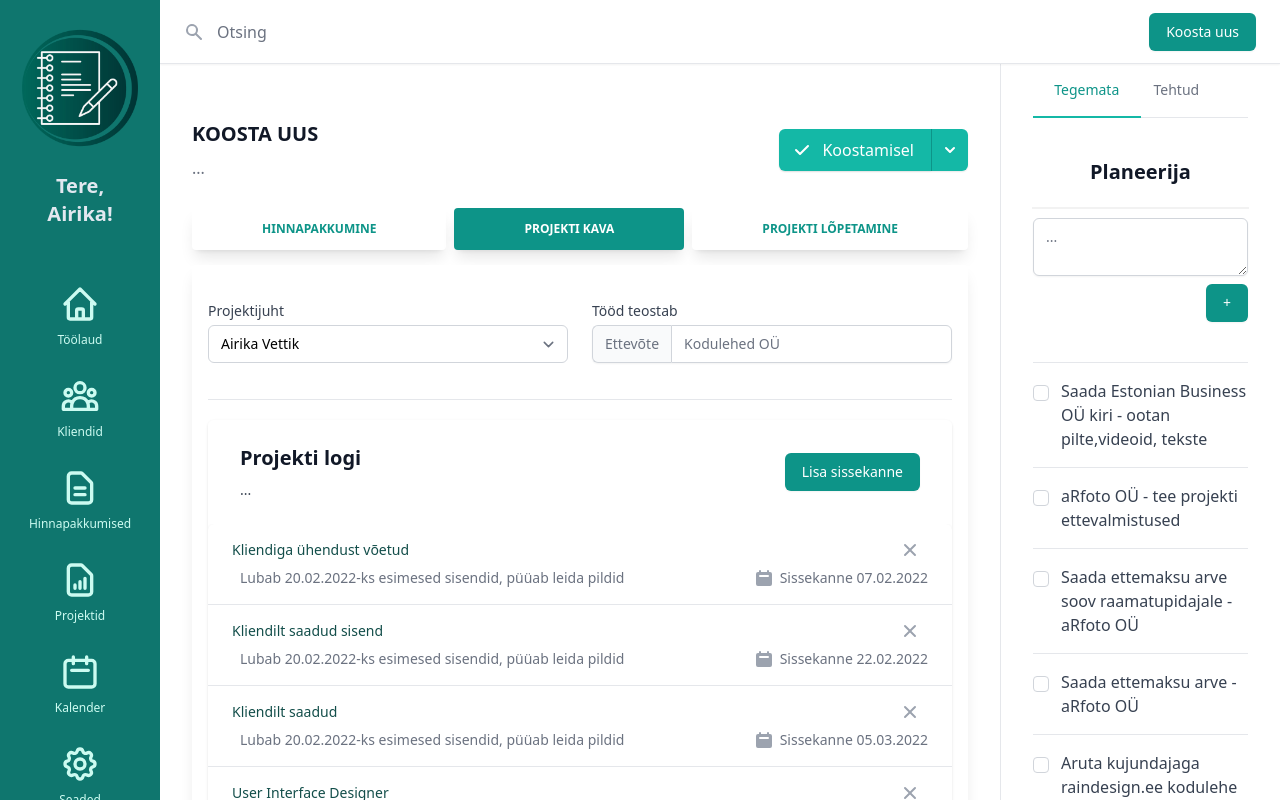
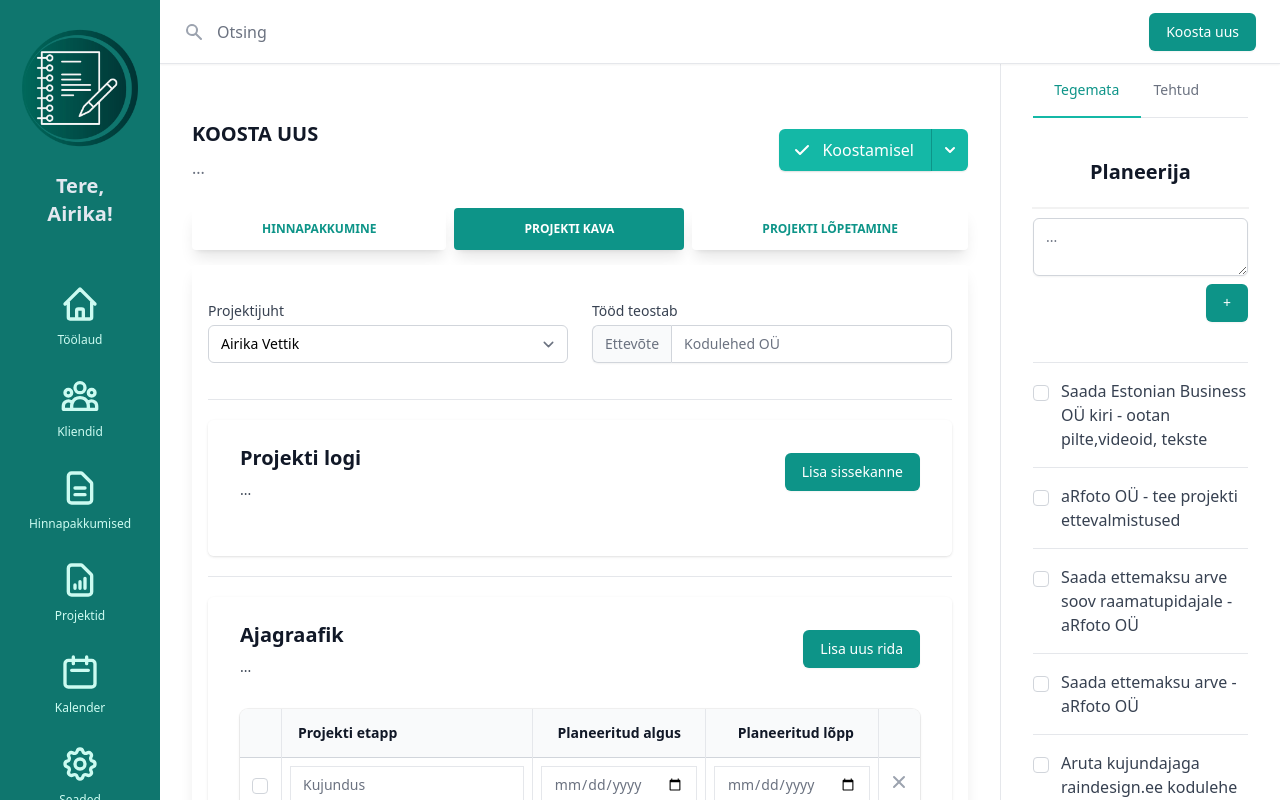
Before and after one commit to AirikaVettik/aRprojektid, a Vue app in the folder client/: page /dashboard/new in a window 1280 px wide. Both pictures are taken after a click on the link "PROJEKTI KAVA". Built offline with nearby package versions, Linux system fonts and the light colour scheme.

Commit message:
new offer/project data update.

```diff
--- a/client/src/components/finish.vue
+++ b/client/src/components/finish.vue
@@ -36,7 +36,7 @@
                                         <tr v-for="person in people" :key="person.name" class="divide-x divide-gray-200">
 
                                         <td class="py-2 px-2 text-center text-sm text-gray-500 sm:table-cell">
-                                        <input type="text" name="step" id="step" class="w-full text-left focus:ring-teal-500 focus:border-teal-500 sm:text-sm border-gray-200" placeholder="Tõlkeplugin"/>
+                                        <input type="text" name="step" id="step" class="w-full text-left focus:ring-teal-500 focus:border-teal-500 sm:text-sm border-gray-200" placeholder="Plugin"/>
                                         </td>
 
                                         <td class="py-2 px-2 text-center text-sm text-gray-500 sm:table-cell">
@@ -215,7 +215,6 @@ import { CheckIcon, ChevronDownIcon, CalendarIcon, XIcon } from '@heroicons/vue/
 
 const people = [
   { name: 'Kujundus'},
-  { name: 'Arendustööd'}
 ]
 
 const guarantees = [
--- a/client/src/components/project.vue
+++ b/client/src/components/project.vue
@@ -251,20 +251,20 @@
                                     <div class="flex justify-between mb-5">
                                         <div class="text-gray-800 text-right flex-1">Projekti maksumus</div>
                                         <div class="text-right w-40">
-                                            <div class="text-gray-800 font-medium">3400 €</div>
+                                            <div class="text-gray-800 font-medium">0 €</div>
                                         </div>
                                     </div>
                                     <div class="flex justify-between mb-5">
                                         <div class="text-sm text-gray-600 text-right flex-1">Projekti omahind</div>
                                         <div class="text-right w-40">
-                                            <div class="text-sm text-gray-600">2400 €</div>
+                                            <div class="text-sm text-gray-600">0 €</div>
                                         </div>
                                     </div>
 
                                     <div class="flex justify-between mb-5">
                                         <div class="text-sm text-gray-600 text-right flex-1">Pluginad</div>
                                         <div class="text-right w-40">
-                                            <div class="text-sm text-gray-600">200 €</div>
+                                            <div class="text-sm text-gray-600">0 €</div>
                                         </div>
                                     </div>
 
@@ -272,7 +272,7 @@
                                         <div class="flex justify-between">
                                             <div class="text-xl text-gray-900 text-right flex-1 uppercase ">Projekti kasum</div>
                                             <div class="text-right w-40">
-                                                <div class="text-xl text-gray-800 font-bold">1000 €</div>
+                                                <div class="text-xl text-gray-800 font-bold">0 €</div>
                                             </div>
                                         </div>
                                     </div>
@@ -336,11 +336,11 @@
                                         </td>
 
                                         <td class="py-2 px-2 text-center text-sm text-gray-500 sm:table-cell">
-                                        <input type="text" name="step" id="step" class="w-full text-right focus:ring-teal-500 focus:border-teal-500 sm:text-sm border-gray-200" placeholder="Ettemaks 50%"/>
+                                        <input type="text" name="step" id="step" class="w-full text-right focus:ring-teal-500 focus:border-teal-500 sm:text-sm border-gray-200" placeholder="Plugin"/>
                                         </td>
 
                                         <td class="py-2 px-2 text-right text-sm text-gray-500 sm:table-cell">
-                                        <input type="number" name="profit" id="profit" class="w-full text-right focus:ring-teal-500 focus:border-teal-500 sm:text-sm border-gray-200" placeholder="40.00"/>
+                                        <input type="number" name="profit" id="profit" class="w-full text-right focus:ring-teal-500 focus:border-teal-500 sm:text-sm border-gray-200" placeholder="0"/>
                                         </td>
 
                                         <td class="relative whitespace-nowrap text-center">
@@ -358,7 +358,7 @@
                                     <div class="flex justify-between mb-5">
                                         <div class="text-gray-800 text-right flex-1">Kokku</div>
                                         <div class="text-right w-40">
-                                            <div class="text-gray-800 font-medium">3400 €</div>
+                                            <div class="text-gray-800 font-medium">0 €</div>
                                         </div>
                                     </div>
                                 </div>
@@ -430,7 +430,7 @@
                                         </td>
 
                                         <td class="w-1/6 py-2 px-2 text-right text-sm text-gray-500 sm:table-cell">
-                                        <input type="number" name="profit" id="profit" class="w-full text-right focus:ring-teal-500 focus:border-teal-500 sm:text-sm border-gray-200" placeholder="40.00"/>
+                                        <input type="number" name="profit" id="profit" class="w-full text-right focus:ring-teal-500 focus:border-teal-500 sm:text-sm border-gray-200" placeholder="0"/>
                                         </td>
 
                                         <td class="relative whitespace-nowrap text-center text-sm font-medium">
@@ -448,7 +448,7 @@
                                     <div class="flex justify-between mb-5">
                                         <div class="text-gray-800 text-right flex-1">Projekti maksumus</div>
                                         <div class="text-right w-40">
-                                            <div class="text-gray-800 font-medium">3400 €</div>
+                                            <div class="text-gray-800 font-medium">0 €</div>
                                         </div>
                                     </div>
                                 </div>
@@ -482,39 +482,10 @@ import { MailIcon, CalendarIcon, XIcon } from '@heroicons/vue/solid'
 
 const people = [
   { name: 'Kujundus'},
-  { name: 'Arendustööd'}
 ]
 
 const positions = [
-  {
-    id: 1,
-    title: 'Kliendiga ühendust võetud',
-    info: 'Lubab 20.02.2022-ks esimesed sisendid, püüab leida pildid',
-    type: 'Projekti logi',
-    description: '',
-    date: '07.02.2022',
-  },
-  {
-    id: 2,
-    title: 'Kliendilt saadud sisend',
-    info: 'Lubab 20.02.2022-ks esimesed sisendid, püüab leida pildid',
-    type: 'Projekti logi',
-    date: '22.02.2022',
-  },
-  {
-    id: 3,
-    title: 'Kliendilt saadud ',
-    info: 'Lubab 20.02.2022-ks esimesed sisendid, püüab leida pildid',
-    type: 'Projekti logi',
-    date: '05.03.2022',
-  },
-   {
-    id: 3,
-    title: 'User Interface Designer',
-    info: 'Lubab 20.02.2022-ks esimesed sisendid, püüab leida pildid',
-    type: 'Projekti logi',
-    date: '20.03.2022',
-  },
+
 ]
 
 export default {
--- a/client/src/views/dashboard/new/index.vue
+++ b/client/src/views/dashboard/new/index.vue
@@ -107,19 +107,19 @@ const tabs = [
   { name: 'Projekti lõpetamine', href: '#', current: '' },
 ]
 const publishingOptions = [
-  { title: 'Koostamisel', description: 'Hinnapakkumine on koostamisel', current: true , color: 'amber-200'},
-  { title: 'Väljasaadetud', description: 'Hinnapakkumine on väljasaadetud, ootab kliendilt vastust', current: false, color: 'yellow'  },
-  { title: 'Tagasilükatud', description: 'Hinnapakkumine on tagasilükatud.', current: false },
-  { title: 'Kinnitatud', description: 'Hinnapakkumine on heakskiidetud ja võetakse töösse', current: false },
-  { title: 'Kliendilt sisend', description: 'Hinnapakkumine on heakskiidetud ja võetakse töösse', current: false },
-  { title: 'Kujundustööd', description: 'Hinnapakkumine on koostamisel', current: true },
-  { title: 'Arendustööd', description: 'Hinnapakkumine on väljasaadetud, ootab kliendilt vastust', current: false },
-  { title: 'Testimine', description: 'Hinnapakkumine on tagasilükatud.', current: false },
-  { title: 'Parandustööd', description: 'Hinnapakkumine on heakskiidetud ja võetakse töösse', current: false },
-  { title: 'Hooldustööd', description: 'Hinnapakkumine on heakskiidetud ja võetakse töösse', current: false },
-  { title: 'Ootel', description: 'Hinnapakkumine on heakskiidetud ja võetakse töösse', current: false },
-  { title: 'Pausil', description: 'Hinnapakkumine on heakskiidetud ja võetakse töösse', current: false },
-  { title: 'Lõpetatud', description: 'Hinnapakkumine on heakskiidetud ja võetakse töösse', current: false }
+  { title: 'Koostamisel', description: '', current: true , color: 'amber-200'},
+  { title: 'Väljasaadetud', description: '', current: false, color: 'yellow'  },
+  { title: 'Tagasilükatud', description: '', current: false },
+  { title: 'Uus projekt', description: '', current: false },
+  { title: 'Töösse võetud', description: '', current: false },
+  { title: 'Kujundustööd', description: '', current: true },
+  { title: 'Arendustööd', description: '', current: false },
+  { title: 'Testimine', description: '', current: false },
+  { title: 'Ootel', description: '', current: false },
+  { title: 'Pausil', description: '', current: false },
+  { title: 'Lõpetatud', description: '', current: false },
+  { title: 'Parandustööd', description: '', current: false },
+  { title: 'Hooldustööd', description: '', current: false },
 ]
 
 
```
Also changed, not shown: client/src/components/offer.vue (+5 -5 lines), 1 other file (tests, documents, lock files or other folders).
